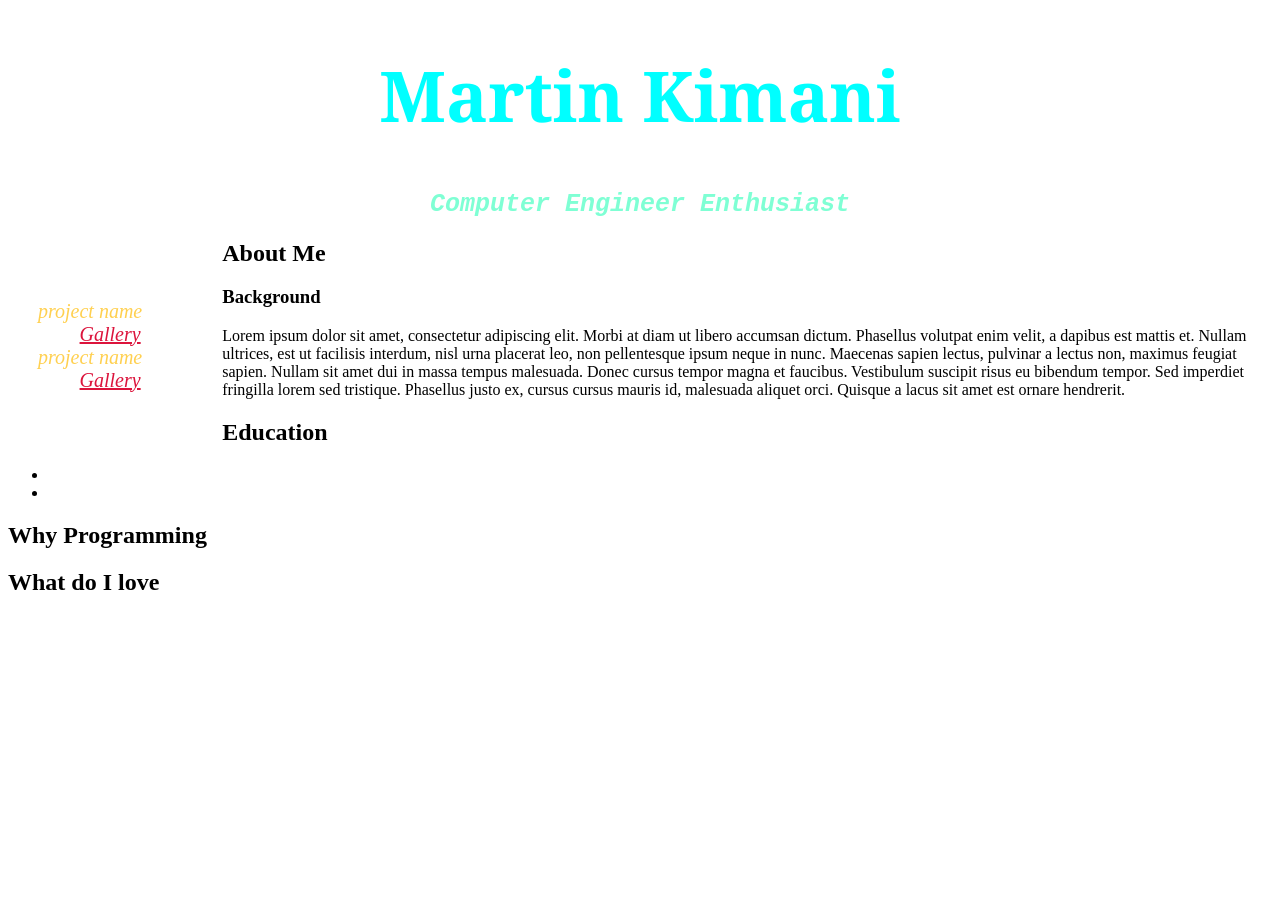
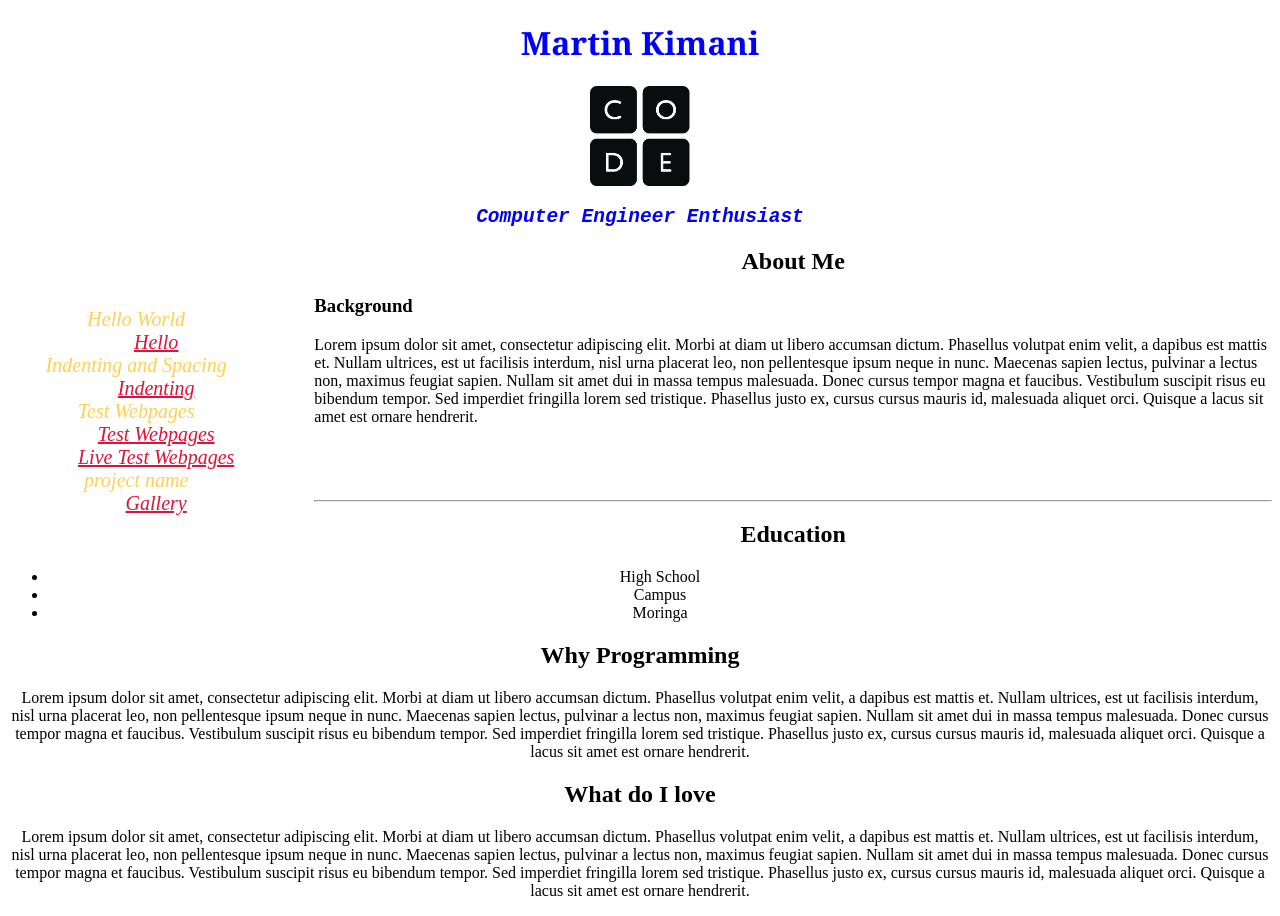
Before and after one commit to martyminion/Portfolio, a plain HTML site: page portfolio.html in a window 1280 px wide. Before the commit the page ends 800 px from the top, so only its background shows below. Drawn offline with Linux system fonts and the light colour scheme.

Commit message:
Added Css and allignment errors

```diff
--- a/css/styles.css
+++ b/css/styles.css
@@ -2,16 +2,21 @@
   background-image: url('../images/indexbckn.jpg');
 }
 #name{
-  font-size: 70px;
+
   font-family: Georgia, 'Times New Roman', Times, serif;
-  color: cyan;
+  color: blue;
   text-align: center;
 }
+.justcenter{
+  text-align: center;
+}
+.allign{
+  padding-bottom: 50px;
+}
+#subname{
+  color: blue;
+  font-style: italic;
 
-#subname{
-  color: aquamarine;
-  font-style: italic;
-  font-size: 25px;
   font-family: monospace;
   text-align: center;
 }
@@ -30,7 +35,7 @@ a{
   padding-top: 30px;
   padding-left: 20px;
   padding-right: 70px;
-  padding-bottom: 30px;
+  padding-bottom: 5px;
   border: 10px;
   text-align: center;
 
--- a/portfolio.html
+++ b/portfolio.html
@@ -5,21 +5,27 @@
     <link href="css/styles.css" rel="stylesheet" type="text/css">
   </head>
   <body>
-    <div>
+    <div class="justcenter">
       <h1 id="name">Martin Kimani</h1>
+      <img src="images/header.jpg" width="100px" height="100px">
       <h2 id="subname">Computer Engineer Enthusiast</h2>
     </div>
     <div>
       <div class="sidebar lnktxt">
         <dl>
-          <dt>project name</dt>
-          <dd><a href="gallery.html"> Gallery</a></dd>
+          <dt>Hello World</dt>
+          <dd><a href="https://github.com/martyminion/Hello_World"> Hello</a></dd>
+          <dt>Indenting and Spacing</dt>
+          <dd><a href="https://github.com/martyminion/CookieIndenting"> Indenting</a></dd>
+          <dt>Test Webpages</dt>
+          <dd><a href="https://github.com/martyminion/Webpages"> Test Webpages</a></dd>
+          <dd><a href="https://martyminion.github.io/Webpages"> Live Test Webpages</a></dd>
           <dt>project name</dt>
           <dd><a href="gallery.html"> Gallery</a></dd>
         </dl>
       </div>
-      <div>
-        <h2>About Me</h2>
+      <div class="allign">
+        <h2 class="justcenter">About Me</h2>
         <h3>Background</h3>
         <p>
           Lorem ipsum dolor sit amet, consectetur adipiscing elit. Morbi at diam ut libero accumsan dictum.
@@ -31,21 +37,40 @@
              aliquet orci. Quisque a lacus sit amet est ornare hendrerit.
         </p>
       </div>
-
     </div>
-
+    <hr>
+    <div class="justcenter">
       <div>
         <h2>Education</h2>
         <ul>
-        <li></li>
-        <li></li>
+          <li>High School</li>
+          <li>Campus</li>
+          <li>Moringa</li>
         </ul>
 
       </div>
       <h2>Why Programming</h2>
       <p>
-
+        Lorem ipsum dolor sit amet, consectetur adipiscing elit. Morbi at diam ut libero accumsan dictum.
+        Phasellus volutpat enim velit, a dapibus est mattis et. Nullam ultrices, est ut facilisis interdum,
+        nisl urna placerat leo, non pellentesque ipsum neque in nunc. Maecenas sapien lectus, pulvinar
+        a lectus non, maximus feugiat sapien. Nullam sit amet dui in massa tempus malesuada.
+        Donec cursus tempor magna et faucibus. Vestibulum suscipit risus eu bibendum tempor. Sed imperdiet
+        fringilla lorem sed tristique. Phasellus justo ex, cursus cursus mauris id, malesuada
+        aliquet orci. Quisque a lacus sit amet est ornare hendrerit.
       </p>
       <h2>What do I love</h2>
+      <p>
+        Lorem ipsum dolor sit amet, consectetur adipiscing elit. Morbi at diam ut libero accumsan dictum.
+        Phasellus volutpat enim velit, a dapibus est mattis et. Nullam ultrices, est ut facilisis interdum,
+        nisl urna placerat leo, non pellentesque ipsum neque in nunc. Maecenas sapien lectus, pulvinar
+        a lectus non, maximus feugiat sapien. Nullam sit amet dui in massa tempus malesuada.
+        Donec cursus tempor magna et faucibus. Vestibulum suscipit risus eu bibendum tempor. Sed imperdiet
+        fringilla lorem sed tristique. Phasellus justo ex, cursus cursus mauris id, malesuada
+         aliquet orci. Quisque a lacus sit amet est ornare hendrerit.
+      </p>
+
+    </div>
+
   </body>
 </html>
```
Lines whose indentation alone changed are shown as unchanged.
